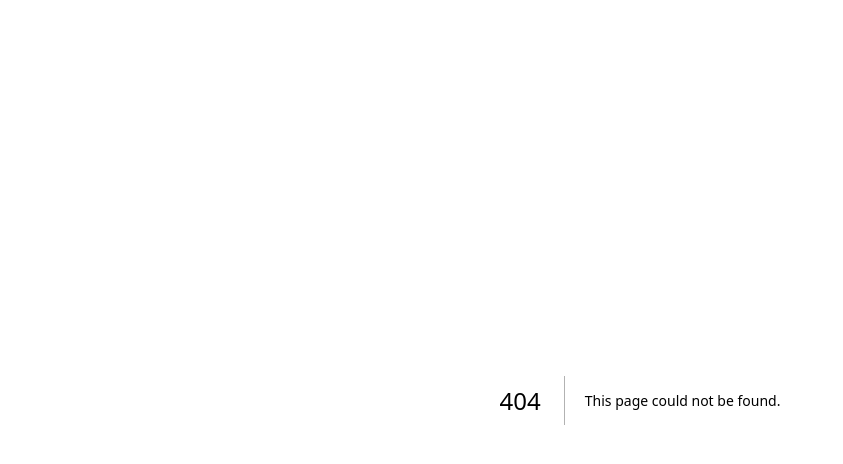
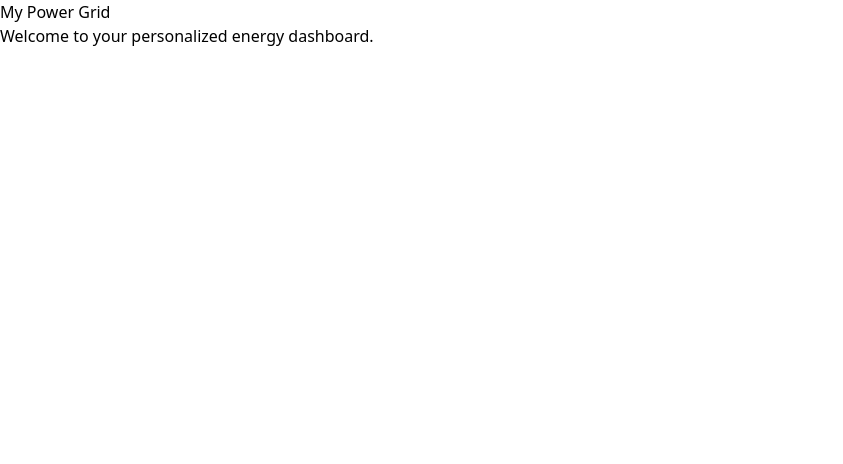
Before and after one commit to Shuaibullattil/sorbet, a Next.js app in the folder frontend/: page /mygrid in a window 1280 px wide. Before the commit this address had no page. Shown: the top 464 px of the page, without its empty margins (0-843 px from the left). Built offline with nearby package versions, Linux system fonts and the light colour scheme.

Commit message:
my grid button

```diff
--- a/frontend/src/app/dashboard/page.tsx
+++ b/frontend/src/app/dashboard/page.tsx
@@ -236,6 +236,7 @@ const PowerShareDashboard: React.FC = () => {
   const [remainingTokens] = useState<number>(1250);
   const [availableUnits] = useState<number>(85);
   const [unitsForSell] = useState<number>(42);
+  const router = useRouter();
 
   return (
     <div className="min-h-screen bg-gradient-to-br from-green-50 via-emerald-50 to-teal-50">
@@ -255,6 +256,9 @@ const PowerShareDashboard: React.FC = () => {
 
           {/* Stats Section */}
           <div className="space-y-6">
+            <div className='flex items-center justify-between'>
+                <p onClick={() => router.push('/mygrid')}className='p-8 bg-yellow-400 text-white hover:bg-yellow-200 rounded-3xl font-bold'>MY POWER GRID</p>
+            </div>
             <StatCard
               title="Remaining Tokens"
               value={remainingTokens.toLocaleString()}
--- /dev/null
+++ b/frontend/src/app/mygrid/page.tsx
@@ -0,0 +1,10 @@
+"usel client";
+
+export default function MyGridPage() {
+  return (
+    <div>
+      <h1>My Power Grid</h1>
+      <p>Welcome to your personalized energy dashboard.</p>
+    </div>
+  );
+}
```
